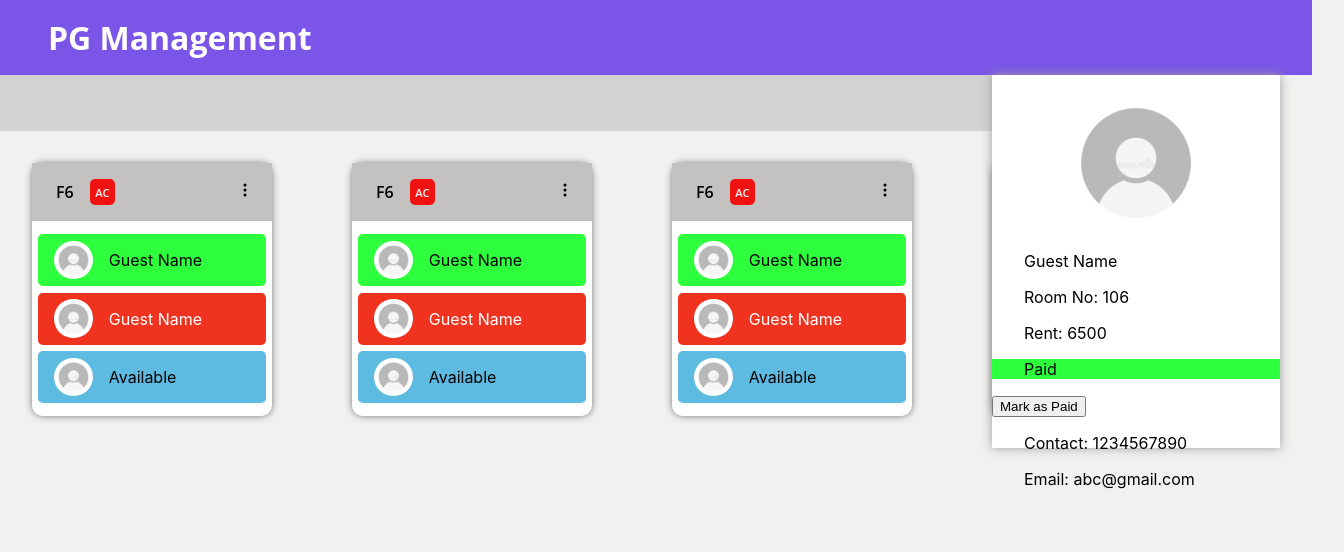
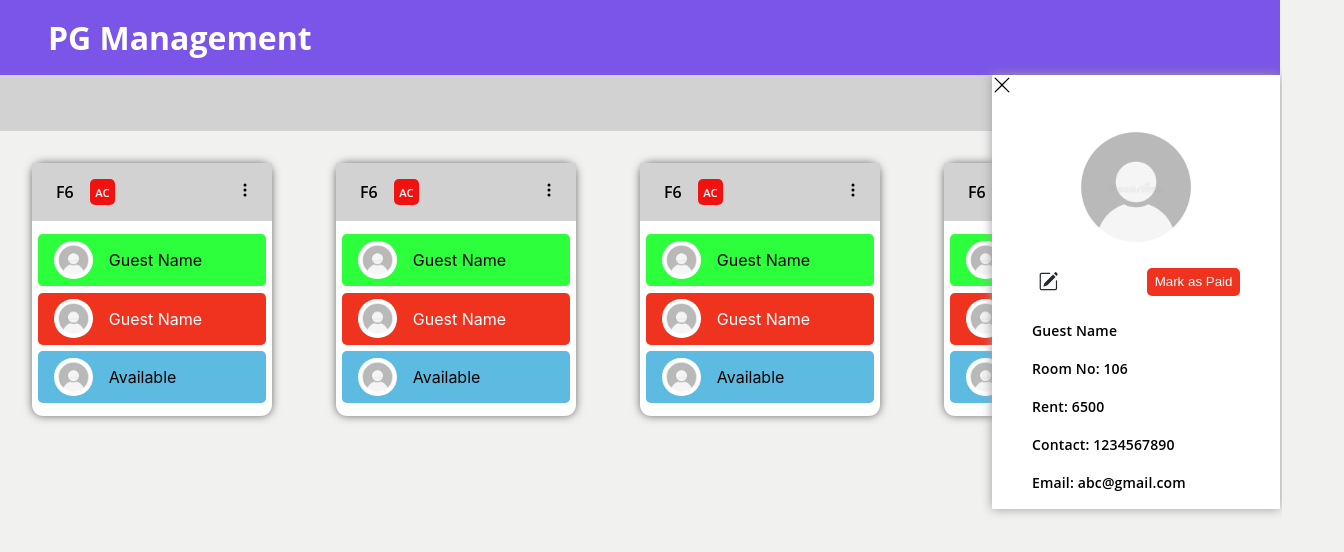
Before and after one commit to KishoreMl/PG-Management-Web, a React (Create React App) app in the folder pg-management/: page / in a window 1280 px wide. Shown: the top 552 px of the page, 1344 px wide, since content can reach past the window. Built offline with nearby package versions, Linux system fonts and the light colour scheme.

Commit message:
Improvement

```diff
--- a/pg-management/src/components/GridView/GridView.scss
+++ b/pg-management/src/components/GridView/GridView.scss
@@ -1,5 +1,5 @@
 .room-container {
-    width: 100%;
+    // width: 100%;
     position: relative;
     display: grid;
     grid-template-columns: 1fr 1fr 1fr 1fr;
--- a/pg-management/src/components/Header/Header.scss
+++ b/pg-management/src/components/Header/Header.scss
@@ -1,7 +1,6 @@
 @import '../vars.scss';
 
 .header{
-    width: 100%;
     height: max-content;
     display: flex;
     align-items: center;
@@ -11,7 +10,7 @@
     padding: 1rem 1rem 1rem 1rem;
     & h1{
         margin: 0;
-        font-family: 'Open Sans',sans-serif;
+        font-family:$primary-font;
         margin-left: 2rem;
     }
 }
--- a/pg-management/src/components/RightPanel/RightPanel.jsx
+++ b/pg-management/src/components/RightPanel/RightPanel.jsx
@@ -5,15 +5,35 @@ import guest from '../../static/guest.png';
 export class RightPanel extends React.Component{
 
     guestPanel = (<div className="right-panel">
+                        <svg
+                            xmlns="http://www.w3.org/2000/svg"
+                            width="20"
+                            height="20"
+                            fill="currentColor"
+                            class="bi bi-x-lg"
+                            viewBox="0 0 16 16">
+                            <path d="M2.146 2.854a.5.5 0 1 1 .708-.708L8 7.293l5.146-5.147a.5.5 0 0 1 .708.708L8.707 8l5.147 5.146a.5.5 0 0 1-.708.708L8 8.707l-5.146 5.147a.5.5 0 0 1-.708-.708L7.293 8 2.146 2.854Z"/>
+                        </svg>
                         <div className="panel-img">
                             <img src={guest}></img>
+                        </div>
+                        <div className="rightpanel-toolbar">
+                            <svg
+                                xmlns="http://www.w3.org/2000/svg"
+                                width="20"
+                                height="20"
+                                fill="#252A2E"
+                                class="bi bi-pencil-square"
+                                viewBox="0 0 16 16">
+                                <path d="M15.502 1.94a.5.5 0 0 1 0 .706L14.459 3.69l-2-2L13.502.646a.5.5 0 0 1 .707 0l1.293 1.293zm-1.75 2.456-2-2L4.939 9.21a.5.5 0 0 0-.121.196l-.805 2.414a.25.25 0 0 0 .316.316l2.414-.805a.5.5 0 0 0 .196-.12l6.813-6.814z"/>
+                                <path fill-rule="evenodd" d="M1 13.5A1.5 1.5 0 0 0 2.5 15h11a1.5 1.5 0 0 0 1.5-1.5v-6a.5.5 0 0 0-1 0v6a.5.5 0 0 1-.5.5h-11a.5.5 0 0 1-.5-.5v-11a.5.5 0 0 1 .5-.5H9a.5.5 0 0 0 0-1H2.5A1.5 1.5 0 0 0 1 2.5v11z"/>
+                            </svg>
+                            <button>Mark as Paid</button>
                         </div>
                         <p>Guest Name</p>
                         <p>Room No: 106</p>
                         <div className="">
                             <p>Rent: 6500</p>
-                                    <p className={`paid`}>Paid</p>
-                                    <button>Mark as Paid</button>
                         </div>
                         <div className=""><p>Contact: 1234567890</p></div>
                         <div className=""><p>Email: abc@gmail.com</p></div>
--- a/pg-management/src/components/RightPanel/RightPanel.scss
+++ b/pg-management/src/components/RightPanel/RightPanel.scss
@@ -3,15 +3,44 @@
 .right-panel{
     position: absolute;
     right:0;
-    height: 100%;
     width:18rem;
     z-index: 10;
     background-color: white;
     box-shadow: 0 0 10px rgb(156, 155, 155);
 
     & p{
-        padding-left: 2rem;
+        font-weight: 600;
+        font-size: 14px;
+        font-family:$primary-font;
+        padding-left: 2.5rem;
+        line-height: 24px;
+        letter-spacing: 0.15px;
     }
+}
+.rightpanel-toolbar{
+    display: flex;
+    gap:1rem;
+    align-items: center;
+    justify-content:space-around;
+    padding: 0.4rem;
+
+    & button{
+        cursor: pointer;
+        background-color:$red;
+        color: white;
+        border-radius: 5px;
+        border:none;
+        padding: 0.4rem 0.5rem 0.4rem 0.5rem;
+    }
+    & svg {
+        cursor: pointer;
+        padding: 0.4rem;
+        border-radius: 5px;
+    }
+    & svg:hover{
+        background-color: rgb(224, 221, 221);
+    }
+
 }
 .panel-img {
     height:9rem;
--- a/pg-management/src/components/RoomTile/RoomTile.scss
+++ b/pg-management/src/components/RoomTile/RoomTile.scss
@@ -5,7 +5,7 @@
     width:15rem;
     border-radius: 0.7rem;
     background-color: white;
-    box-shadow: 0 0 7px rgb(120, 120, 120);
+    box-shadow: 0 0 9px rgb(106, 106, 106);
     cursor: pointer;
 }
 .tile-header{
@@ -13,7 +13,7 @@
     display: flex;
     align-items: center;
     gap:1rem;
-    background-color: $grey;
+    background-color: rgb(211, 210, 210);
 
     & p{
         margin: 0;
@@ -34,7 +34,7 @@
         padding: 0.5rem;
         border-radius:5px;
         &:hover{
-            background-color: #b9bab0;
+            background-color: #b7b7ba;
         }
     }
 
```
Lines whose indentation alone changed are shown as unchanged.
